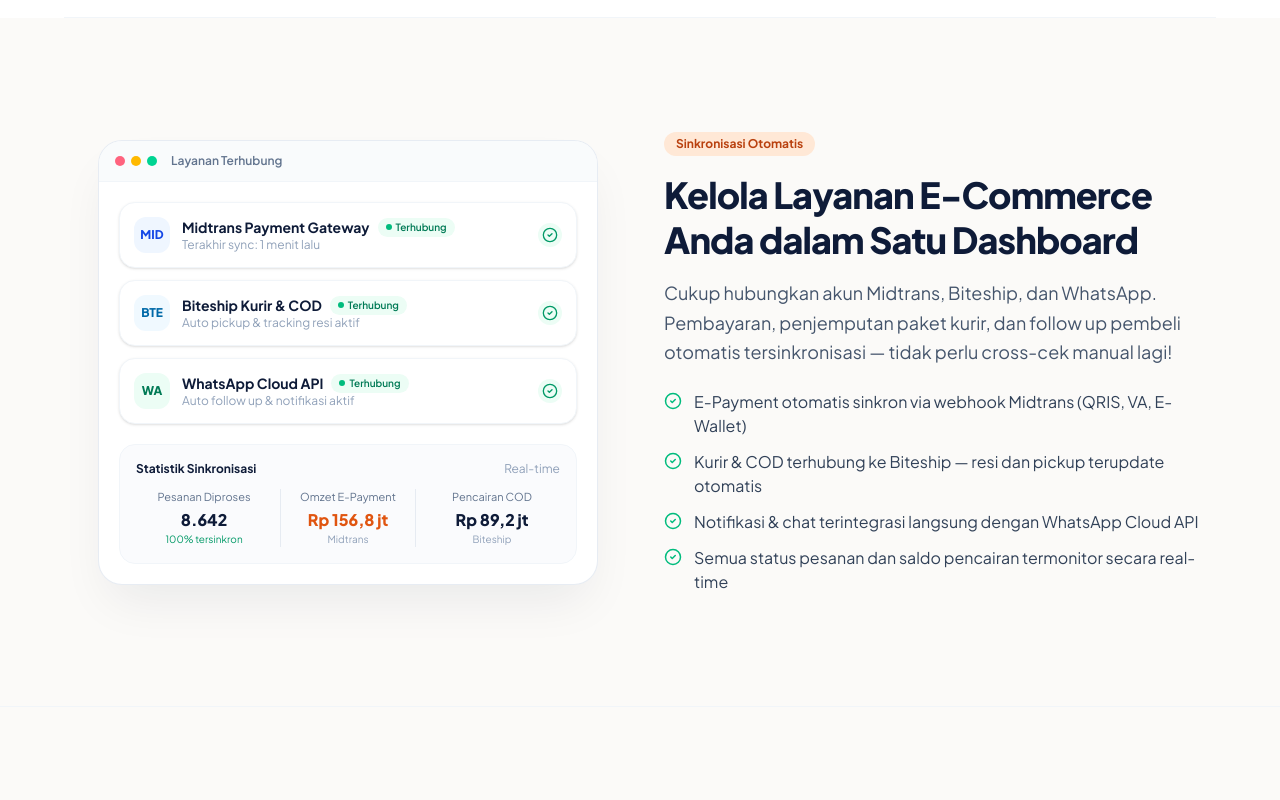
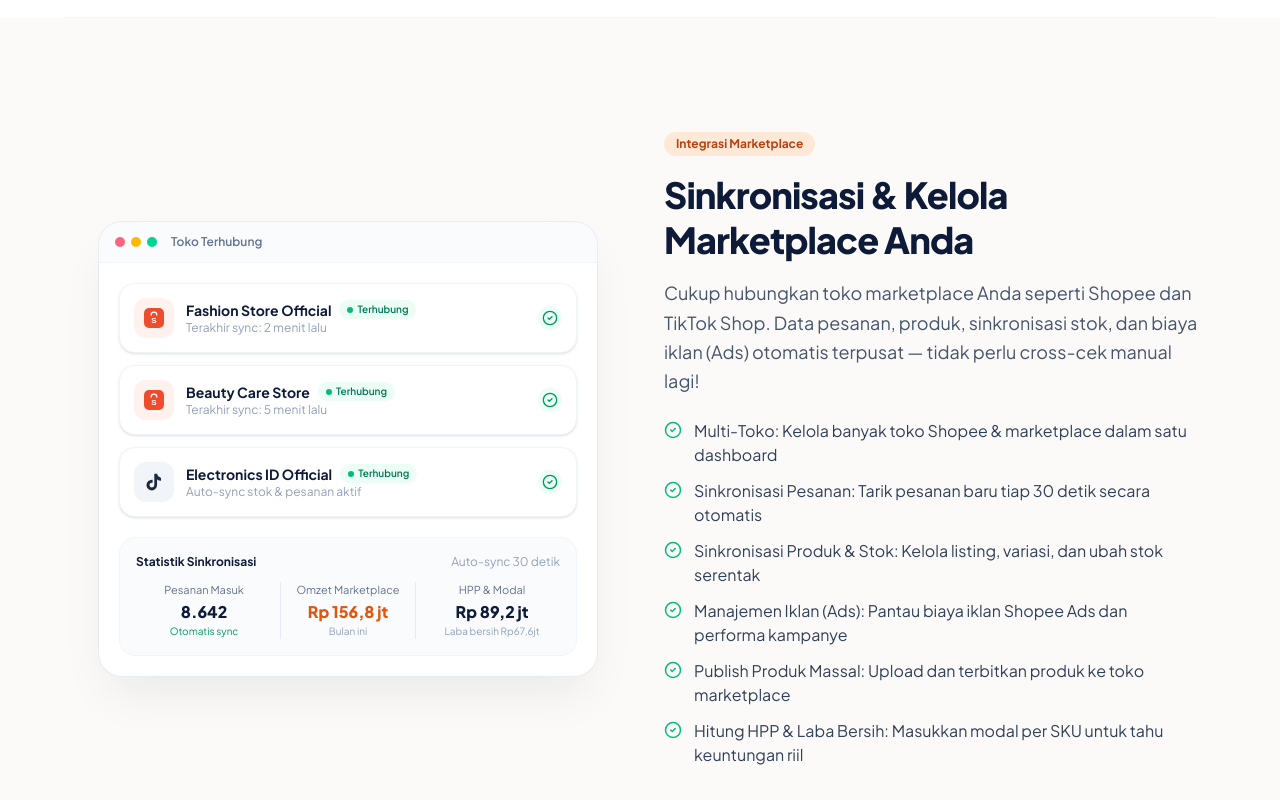
Before and after one commit to firmandikun/pesanin-frontend, a Next.js app: page / in a window 1280 px wide. Shown: the part 4060-4860 px from the top of the page. Built offline with nearby package versions, Linux system fonts and the light colour scheme.

Commit message:
feat(landing): update marketplace section with actual multi-shop, orders sync, ads, stock, and profit calculation features

```diff
--- a/src/app/page.tsx
+++ b/src/app/page.tsx
@@ -2,6 +2,7 @@ import {
   ArrowRight, Bell, CheckCircle2, ChevronDown, MessageCircle, TrendingUp,
 } from "lucide-react";
 import Link from "next/link";
+import { ShopeeMark } from "@/components/ChannelBadge";
 import { Logo, LogoMark, Wordmark } from "@/components/Logo";
 import { Pricing } from "@/components/marketing/Pricing";
 
@@ -224,46 +225,48 @@ function ConnectedChannelsMockup() {
           <span className="h-2.5 w-2.5 rounded-full bg-rose-400" />
           <span className="h-2.5 w-2.5 rounded-full bg-amber-400" />
           <span className="h-2.5 w-2.5 rounded-full bg-emerald-400" />
-          <span className="ml-2 text-xs font-semibold text-slate-500">Layanan Terhubung</span>
+          <span className="ml-2 text-xs font-semibold text-slate-500">Toko Terhubung</span>
         </div>
 
         <div className="p-5">
-          {/* List of integrated services */}
+          {/* List of integrated marketplace shops */}
           <div className="space-y-3">
             {[
               {
-                name: "Midtrans Payment Gateway",
-                sub: "Terakhir sync: 1 menit lalu",
+                name: "Fashion Store Official",
+                sub: "Terakhir sync: 2 menit lalu",
                 status: "Terhubung",
                 dot: "bg-emerald-500",
                 badgeBg: "bg-emerald-50 text-emerald-700",
                 icon: (
-                  <span className="flex h-9 w-9 items-center justify-center rounded-xl bg-blue-50 text-xs font-black text-blue-700">
-                    MID
+                  <span className="flex h-10 w-10 items-center justify-center rounded-xl bg-[#fff1ee] text-[#ee4d2d]">
+                    <ShopeeMark size={20} />
                   </span>
                 ),
               },
               {
-                name: "Biteship Kurir & COD",
-                sub: "Auto pickup & tracking resi aktif",
+                name: "Beauty Care Store",
+                sub: "Terakhir sync: 5 menit lalu",
                 status: "Terhubung",
                 dot: "bg-emerald-500",
                 badgeBg: "bg-emerald-50 text-emerald-700",
                 icon: (
-                  <span className="flex h-9 w-9 items-center justify-center rounded-xl bg-sky-50 text-xs font-black text-sky-700">
-                    BTE
+                  <span className="flex h-10 w-10 items-center justify-center rounded-xl bg-[#fff1ee] text-[#ee4d2d]">
+                    <ShopeeMark size={20} />
                   </span>
                 ),
               },
               {
-                name: "WhatsApp Cloud API",
-                sub: "Auto follow up & notifikasi aktif",
+                name: "Electronics ID Official",
+                sub: "Auto-sync stok & pesanan aktif",
                 status: "Terhubung",
                 dot: "bg-emerald-500",
                 badgeBg: "bg-emerald-50 text-emerald-700",
                 icon: (
-                  <span className="flex h-9 w-9 items-center justify-center rounded-xl bg-emerald-50 text-xs font-black text-emerald-700">
-                    WA
+                  <span className="flex h-10 w-10 items-center justify-center rounded-xl bg-slate-100 text-slate-800">
+                    <svg width="20" height="20" viewBox="0 0 24 24" fill="currentColor">
+                      <path d="M19.59 6.69a4.83 4.83 0 0 1-3.77-4.25V2h-3.45v13.67a2.89 2.89 0 0 1-5.2 1.74 2.89 2.89 0 0 1 2.31-4.64c.29 0 .57.04.84.11V9.41a6.33 6.33 0 0 0-.84-.05A6.34 6.34 0 0 0 3 15.7a6.34 6.34 0 0 0 10.82 4.48 6.3 6.3 0 0 0 1.86-4.51v-6.6a8.16 8.16 0 0 0 4.77 1.52v-3.4a4.85 4.85 0 0 1-.86-.5z"/>
+                    </svg>
                   </span>
                 ),
               },
@@ -296,23 +299,23 @@ function ConnectedChannelsMockup() {
           <div className="mt-5 rounded-2xl border border-slate-100 bg-slate-50/70 p-4">
             <div className="mb-3 flex items-center justify-between">
               <span className="text-xs font-bold text-navy">Statistik Sinkronisasi</span>
-              <span className="text-xs text-slate-400">Real-time</span>
+              <span className="text-xs text-slate-400">Auto-sync 30 detik</span>
             </div>
             <div className="grid grid-cols-3 gap-2 text-center">
               <div>
-                <p className="text-[11px] text-slate-500">Pesanan Diproses</p>
+                <p className="text-[11px] text-slate-500">Pesanan Masuk</p>
                 <p className="mt-0.5 text-base font-extrabold text-navy">8.642</p>
-                <p className="text-[10px] text-emerald-600">100% tersinkron</p>
+                <p className="text-[10px] text-emerald-600">Otomatis sync</p>
               </div>
               <div className="border-x border-slate-200/80">
-                <p className="text-[11px] text-slate-500">Omzet E-Payment</p>
+                <p className="text-[11px] text-slate-500">Omzet Marketplace</p>
                 <p className="mt-0.5 text-base font-extrabold text-brand-600">Rp 156,8 jt</p>
-                <p className="text-[10px] text-slate-400">Midtrans</p>
+                <p className="text-[10px] text-slate-400">Bulan ini</p>
               </div>
               <div>
-                <p className="text-[11px] text-slate-500">Pencairan COD</p>
+                <p className="text-[11px] text-slate-500">HPP & Modal</p>
                 <p className="mt-0.5 text-base font-extrabold text-navy">Rp 89,2 jt</p>
-                <p className="text-[10px] text-slate-400">Biteship</p>
+                <p className="text-[10px] text-slate-400">Laba bersih Rp67,6jt</p>
               </div>
             </div>
           </div>
@@ -529,14 +532,16 @@ export default function Home() {
 
         <div className="bg-[#fbfaf8]">
           <FeatureSection
-            tag="Sinkronisasi Otomatis"
-            title="Kelola Layanan E-Commerce Anda dalam Satu Dashboard"
-            desc="Cukup hubungkan akun Midtrans, Biteship, dan WhatsApp. Pembayaran, penjemputan paket kurir, dan follow up pembeli otomatis tersinkronisasi — tidak perlu cross-cek manual lagi!"
+            tag="Integrasi Marketplace"
+            title="Sinkronisasi & Kelola Marketplace Anda"
+            desc="Cukup hubungkan toko marketplace Anda seperti Shopee dan TikTok Shop. Data pesanan, produk, sinkronisasi stok, dan biaya iklan (Ads) otomatis terpusat — tidak perlu cross-cek manual lagi!"
             bullets={[
-              "E-Payment otomatis sinkron via webhook Midtrans (QRIS, VA, E-Wallet)",
-              "Kurir & COD terhubung ke Biteship — resi dan pickup terupdate otomatis",
-              "Notifikasi & chat terintegrasi langsung dengan WhatsApp Cloud API",
-              "Semua status pesanan dan saldo pencairan termonitor secara real-time",
+              "Multi-Toko: Kelola banyak toko Shopee & marketplace dalam satu dashboard",
+              "Sinkronisasi Pesanan: Tarik pesanan baru tiap 30 detik secara otomatis",
+              "Sinkronisasi Produk & Stok: Kelola listing, variasi, dan ubah stok serentak",
+              "Manajemen Iklan (Ads): Pantau biaya iklan Shopee Ads dan performa kampanye",
+              "Publish Produk Massal: Upload dan terbitkan produk ke toko marketplace",
+              "Hitung HPP & Laba Bersih: Masukkan modal per SKU untuk tahu keuntungan riil",
             ]}
             mockup={<ConnectedChannelsMockup />}
             flip
```
